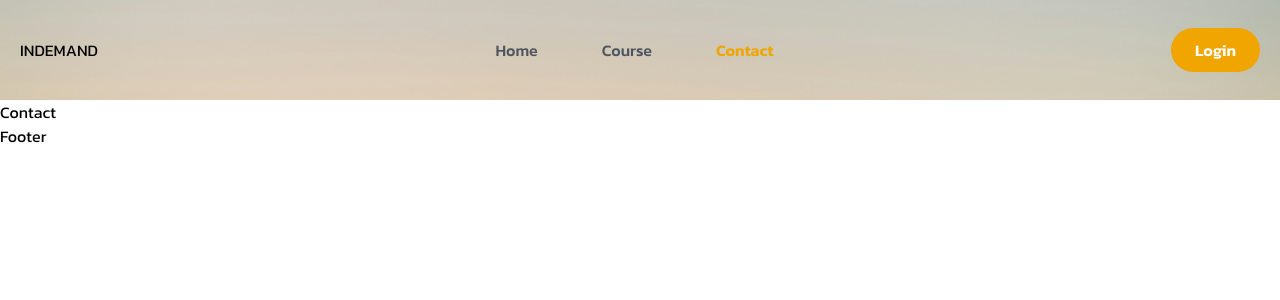
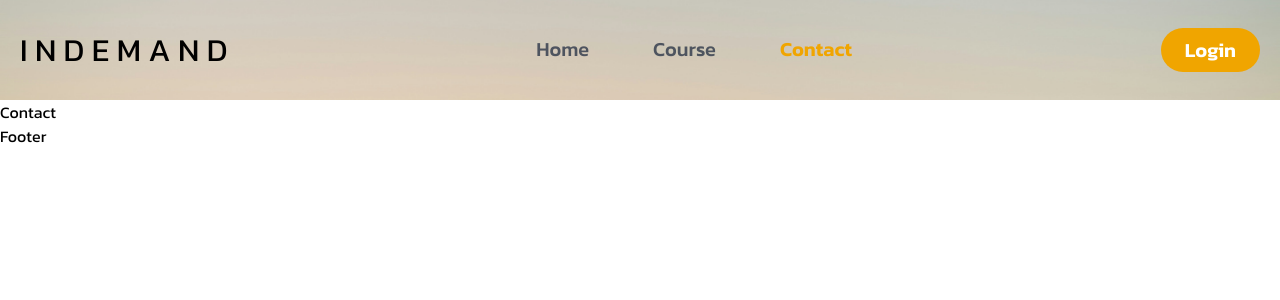
Before and after one commit to phuparu/indemand, a React (Vite) app in the folder Frontend/: page /contact in a window 1280 px wide. Shown: the top 300 px of the page. Built offline with nearby package versions, Linux system fonts and the light colour scheme.

Commit message:
update hero section

```diff
--- a/Frontend/src/components/Header/Header.jsx
+++ b/Frontend/src/components/Header/Header.jsx
@@ -46,8 +46,8 @@ const Header = () => {
         <div className="container">
             <div className='flex items-center justify-between'>
                 {/* ----- LOGO -----*/}
-                <div>
-                    INDEMAND
+                <div className='text-[32px]'>
+                    I N D E M A N D
                 </div>
 
                 {/* ----- MENU -----*/}
@@ -55,8 +55,8 @@ const Header = () => {
                     <ul className='menu flex items-center gap-[4rem]'>
                         {
                             navLinks.map((link ,index)=><li key={index}>
-                                <NavLink to={link.path} className={navClass=> navClass.isActive ? 'text-primaryColor text-[16px] leading-7 font-[600]' :
-                                'text-textColor text-[16px] leading-7 font-[500] hover:text-primaryColor'} >
+                                <NavLink to={link.path} className={navClass=> navClass.isActive ? 'text-primaryColor text-[20px] leading-7 font-[600]' :
+                                'text-textColor text-[20px] leading-7 font-[500] hover:text-primaryColor'} >
                                     {link.display}</NavLink>
                             </li>)
                         }
@@ -73,7 +73,7 @@ const Header = () => {
                 </div>
 
                 <Link to='/login'>
-                    <button className='bg-primaryColor py-2 px-6 text-white font-[600]
+                    <button className='bg-primaryColor py-2 px-6 text-white text-[20px] font-[600]
                     h-[44px] flex items-center justify-center rounded-[50px]'>Login</button>
                 </Link>
 
--- a/Frontend/src/pages/Home.jsx
+++ b/Frontend/src/pages/Home.jsx
@@ -7,21 +7,21 @@ const Home = () => {
   return (
     <div>
       {/* -----Hero section------ */}
-    <section className='hero__section pt-[60px] 2xl:h-[800px]'>
+    <section className='hero__section pt-[40px] 2xl:h-[800px]'>
       <div className="container">
         <div className='flex flex-col lg:flex-row gap-[70px] items-center justify-between'>
           {/* ---- hero content ---- */}
           <div>
             <div className='lg:w-[570px]'>
-              <h1 className='text-[36px] leading-[46px] text-headingColor font-[800] md:text-[60]
-              md:leading-[70px]'>
+              <h1 className='text-[48px] leading-[46px] text-headingColor font-[600] md:text-[60]
+              md:leading-[70px] tracking-widest'>
                 INDEMAND Private Tutoring
               </h1>
-              <p className='text__para'>
+              <p className='text__para tracking-wider'>
                 เว็บไซต์ที่ช่วยให้การจองเวลาเรียนเป็นเรื่องง่าย
               </p>
 
-              <button className='btn'>
+              <button className='btn text-[20px]'>
                 จองเวลาเลย
               </button>
             </div>
```
